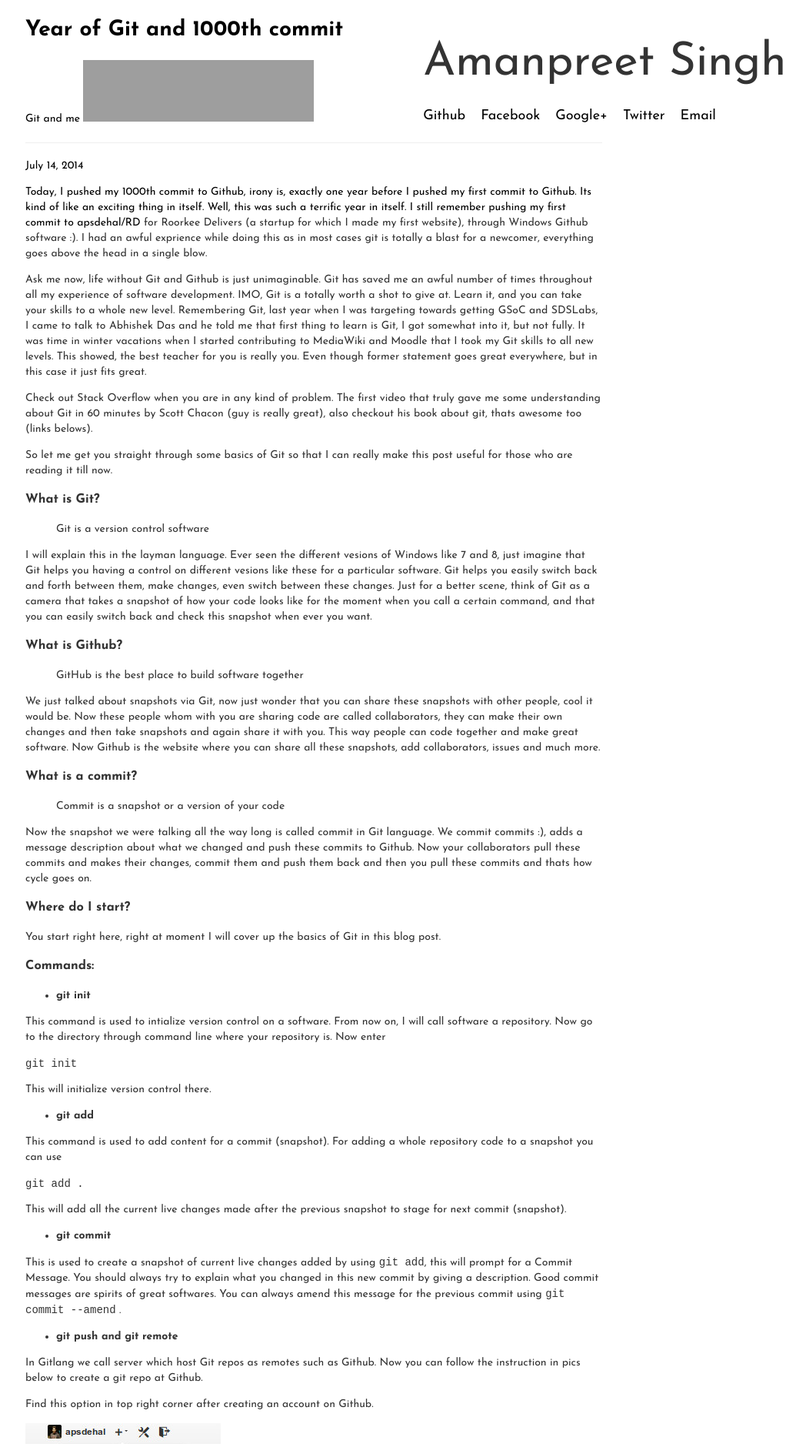
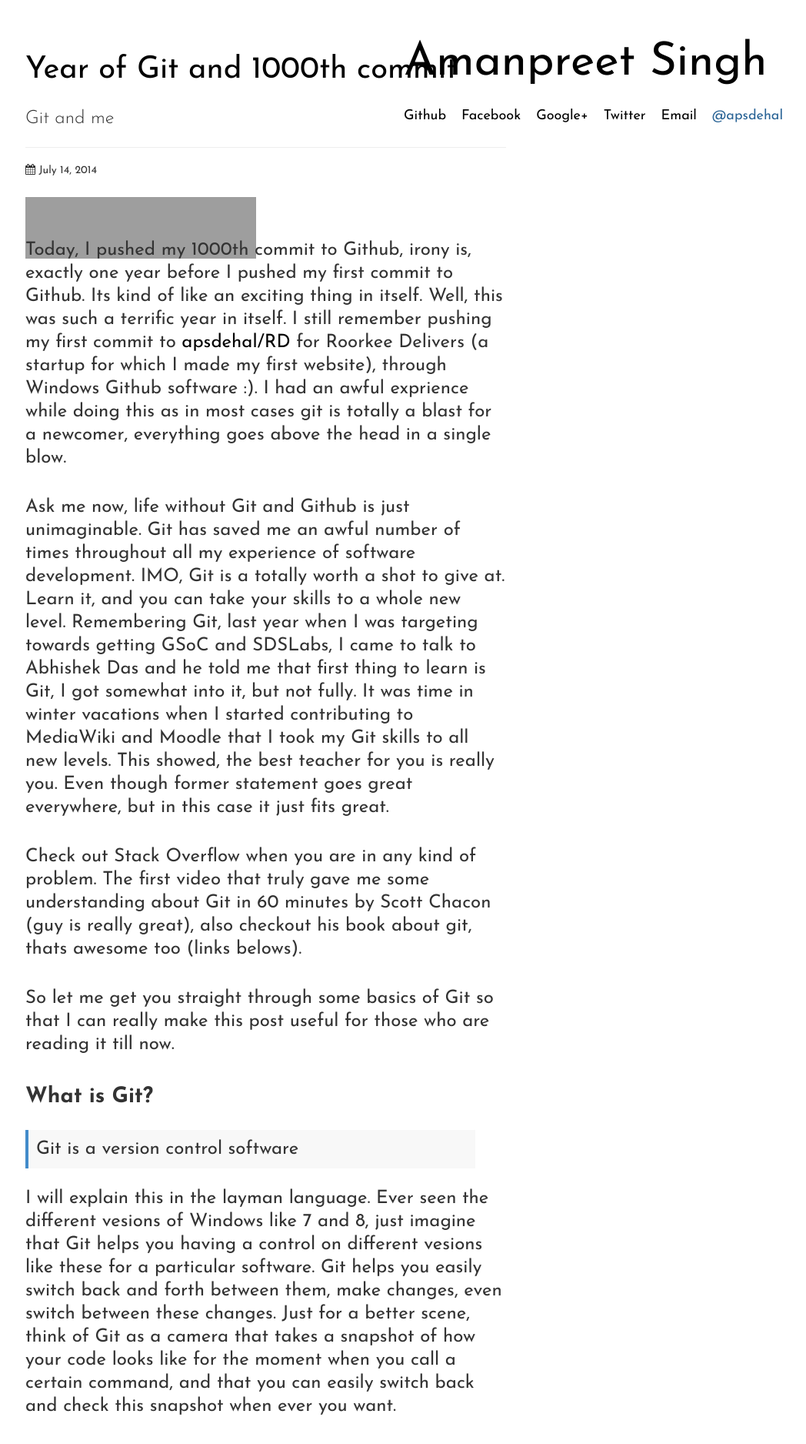
Before and after one commit to apsdehal/apsdehal.github.io, a Jekyll site: the page built from _posts/2014/14-07-14-year-of-git.md, in a window 1280 px wide. Shown: the top 1876 px of the page at 77% size, without its empty margins (232-1280 px from the left). Built offline with Jekyll 4.4.1, drawn with Linux system fonts in a browser that asks for light colours; Markdown is read by kramdown in place of the engine named in the settings; comment, search, counter and statistics services are not loaded; some of the changed text lies outside the part shown; grey boxes are pictures that could not be loaded.

Commit message:
Completes the shift to new design 2/2

```diff
--- a/_includes/header
+++ b/_includes/header
@@ -29,4 +29,3 @@
 	ga('send', 'pageview');
 	</script>
 	</head>
-	<header>
--- a/_layouts/post.html
+++ b/_layouts/post.html
@@ -1,7 +1,7 @@
 {% include header %}
 <div class="info">
 	<div class="name">
-		<h1>Amanpreet Singh</h1>
+		<h1><a href="/">Amanpreet Singh</h1></h1>
 	</div>
 	<div class="contact">
 		<div> <span> <a href="//github.com/apsdehal">Github</a></span> </div>
@@ -9,28 +9,31 @@
 		<div> <span> <a href="//plus.google.com/+AmanpreetSingh94">Google+ </a></span></div>
 		<div> <span> <a href="//twitter.com/apsdehal"> Twitter <a></span></div>
 		<div> <span> <a href="mailto:me@apsdehal.in"> Email <a></span></div>
+		<div> <span class="handle"> @apsdehal </span> </div>
 	</div>
 </div>
 <div class="container">
 	<div class="main-post">
-	<h1>{{ page.title }}</h1>
-
-	{% if page.meta %}
-	<p class='description'>{{ page.meta }} {% include fblike %}</p>
-	{% endif %}
-
-
+	<div class="top-body">
+		<div class="title">
+		<h1><a href="{{ page.url }}">{{ page.title }}</a></h1>
+		</div>
+		{% if page.meta %}
+		<p class='description'>{{ page.meta }} </p>
+		{% endif %}
+	</div>
 	<hr>
 
 	{% if page.date %}
-	<p class='date'><span class='icon-calendar icon--inline'></span>{{ page.date | date: "%B %e, %Y" }}</p>
+	<p class='date'><span class='icon-calendar icon--inline'></span> {{ page.date | date: "%B %e, %Y" }}</p>
 	{% endif %}
-
-	{{ content }}
+	<div class="content">
+		<p class="fb-like">{% include fblike %}</p>
+		{{ content }}
+		<p class="fb-like"> {% include fblike %} </p>
+	</div>
 	<hr>
-	<p class="fb-like"> {% include fblike %} </p>
-	<h2>Hey,</h2>
-	<p>Follow me on <a href="http://twitter.com/apsdehal" rel='me'>Twitter</a> and <a href="http://github.com/apsdehal" rel='me'>Github</a>, that's where I'm most active these days.  You can also email me at (<span class='email'></span>).  Thanks!</p>
+	<p>Follow me on <a href="http://twitter.com/apsdehal" rel='me'>Twitter</a> and <a href="http://github.com/apsdehal" rel='me'>Github</a>, that's where I'm most active these days.  You can also email me at <a href="mailto:me@apsdehal.in">me@apsdehal.in</a>.  Thanks!</p>
 
 	<p>
 	<iframe src="http://ghbtns.com/github-btn.html?user=apsdehal&amp;type=follow" allowtransparency="true" frameborder="0" scrolling="0" width="170" height="20"></iframe>
--- a/assets/css/style.css
+++ b/assets/css/style.css
@@ -1,4 +1,23 @@
-@import url(http://fonts.googleapis.com/css?family=Josefin+Sans:400,600,700);
+@import url(http://fonts.googleapis.com/css?family=Josefin+Sans:300,400,600,700);
+/* Icons */
+@font-face {
+  font-family: 'icons';
+  src: url("../icons/icons.woff") format("woff"), url("../icons/icons.ttf") format("truetype");
+  font-weight: normal;
+  font-style: normal; }
+[class*="icon-"] {
+  font-family: 'icons';
+  speak: none;
+  font-style: normal;
+  font-weight: normal;
+  font-variant: normal;
+  text-transform: none;
+  line-height: 1;
+  -webkit-font-smoothing: antialiased; }
+
+.icon-calendar:before {
+  content: "\f073"; }
+
 * {
   font-family: 'Josefin Sans', sans-serif; }
 
@@ -8,7 +27,36 @@ a {
     color: #000;
     text-decoration: none; }
 
-.uanime:after, .info .name h1:after, .info .contact div:after, .home .container .posts > div:after {
+code {
+  font: 13px/1 Consolas, monospace;
+  line-height: 1.4;
+  display: inline-block;
+  background: #f3fbff;
+  position: relative;
+  border-radius: 4px;
+  padding: 0 5px; }
+
+pre code {
+  padding: 15px 20px;
+  padding-left: 20px;
+  overflow: hidden;
+  display: block;
+  line-height: inherit;
+  border-radius: none; }
+
+blockquote {
+  border-left: 4px solid #428bca;
+  background: #F8F8F8;
+  margin-left: 0;
+  padding-left: 10px; }
+  blockquote p {
+    padding: 10px 0;
+    padding-bottom: 10px !important; }
+
+ul {
+  font-size: 18px; }
+
+.uanime:after, .info .name h1:after, .info .contact div:after, .home .container .posts > div:after, .post .container .main-post .top-body .title h1:after {
   content: "";
   display: block;
   width: 100%;
@@ -19,14 +67,15 @@ a {
   transform: scaleX(0);
   -webkit-transition: all 0.3s ease-in-out 0s;
   transition: all 0.3s ease-in-out 0s; }
-.uanime:hover:after, .info .name h1:hover:after, .info .contact div:hover:after, .home .container .posts > div:hover:after {
+.uanime:hover:after, .info .name h1:hover:after, .info .contact div:hover:after, .home .container .posts > div:hover:after, .post .container .main-post .top-body .title h1:hover:after {
   visibility: visible;
   -webkit-transform: scaleX(1);
   transform: scaleX(1); }
 
-.info {
+.info, .post .info {
   position: absolute;
-  right: 2%; }
+  right: 10px;
+  z-index: 1; }
   .info .name h1 {
     font-size: 60px;
     font-weight: 500;
@@ -37,6 +86,8 @@ a {
     float: left;
     font-size: 18px;
     cursor: pointer; }
+    .info .contact div .handle {
+      color: #2a6496; }
 
 .home .container {
   width: 100%;
@@ -45,7 +96,7 @@ a {
   .home .container .posts {
     font-size: 24px;
     width: 50%;
-    margin: 0 auto; }
+    margin-left: 23%; }
     .home .container .posts > div {
       width: 100%;
       padding: 10px 0px; }
@@ -54,7 +105,26 @@ a {
         color: #2a6496; }
 
 .post .container {
+  position: absolute;
+  top: 4%;
   width: 100%; }
   .post .container .main-post {
-    width: 60%;
-    margin: 0 auto; }
+    width: 50%;
+    margin-left: 20%; }
+    .post .container .main-post .top-body .title {
+      font-size: 20px; }
+      .post .container .main-post .top-body .title h1 {
+        width: 90%;
+        font-weight: 500;
+        margin-bottom: 15px; }
+    .post .container .main-post .top-body .description {
+      margin: 0;
+      font-size: 24px;
+      font-weight: 200; }
+    .post .container .main-post .content {
+      font-size: 24px;
+      line-height: 30px; }
+      .post .container .main-post .content p {
+        padding-bottom: 10px; }
+      .post .container .main-post .content .fb-like {
+        height: 30px !important; }
```
Also changed, not shown: assets/css/style.scss (+96 -5 lines), index.md (+1 -0 lines), style.css (added, +25 -0 lines).
